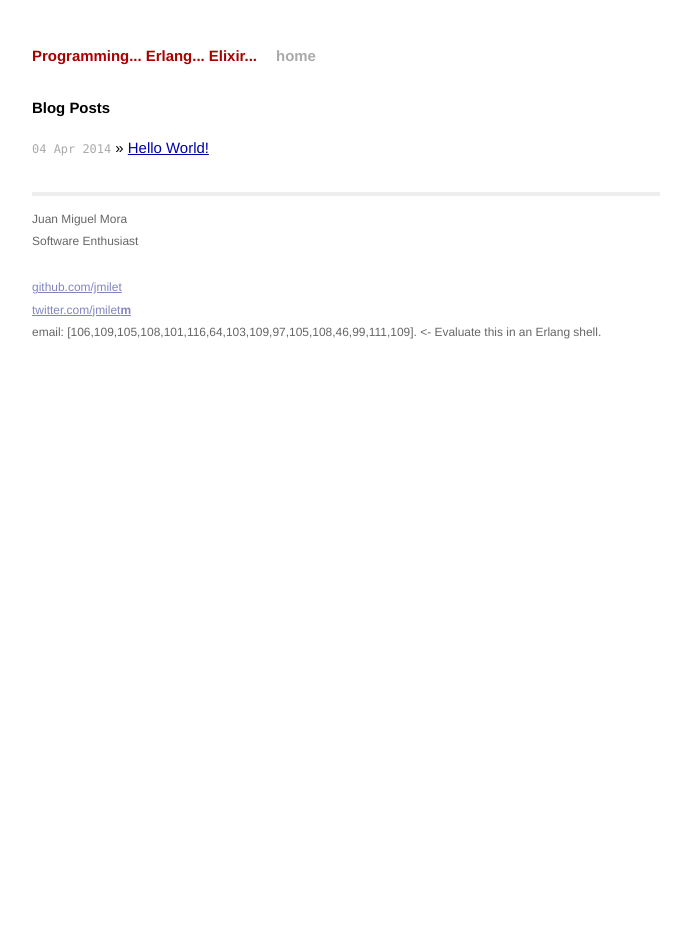
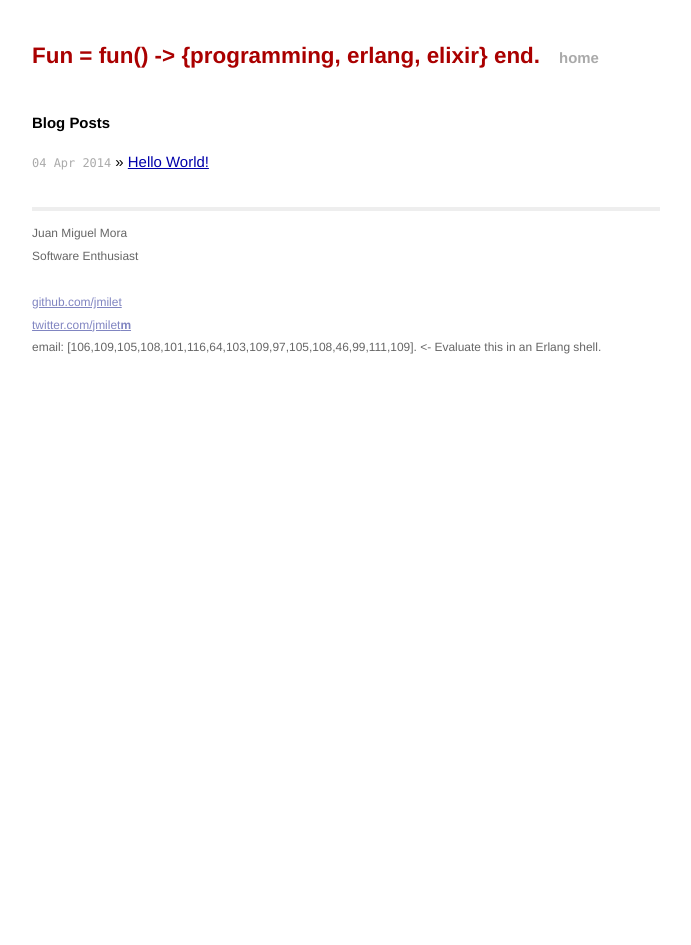
Before and after one commit to jmilet/jmilet.github.io, a Jekyll site: the page built from index.html, in a window 1280 px wide. Shown: the whole page, without its empty margins (294-985 px from the left). Built offline with Jekyll 4.4.1, drawn with Linux system fonts in a browser that asks for light colours; Markdown is read by kramdown in place of the engine named in the settings.

Commit message:
Title changed

```diff
--- a/_config.yml
+++ b/_config.yml
@@ -1,3 +1,3 @@
-name: Programming... Erlang... Elixir...
+name: Fun = fun() -> {programming, erlang, elixir} end.
 markdown: redcarpet
 pygments: true
--- a/css/main.css
+++ b/css/main.css
@@ -71,6 +71,7 @@ a:visited { color: #a0a; }
 .title {
   display: inline-block;
   margin-bottom: 2em;
+  font-size: 150%;
 }
 
 .title a {
```
